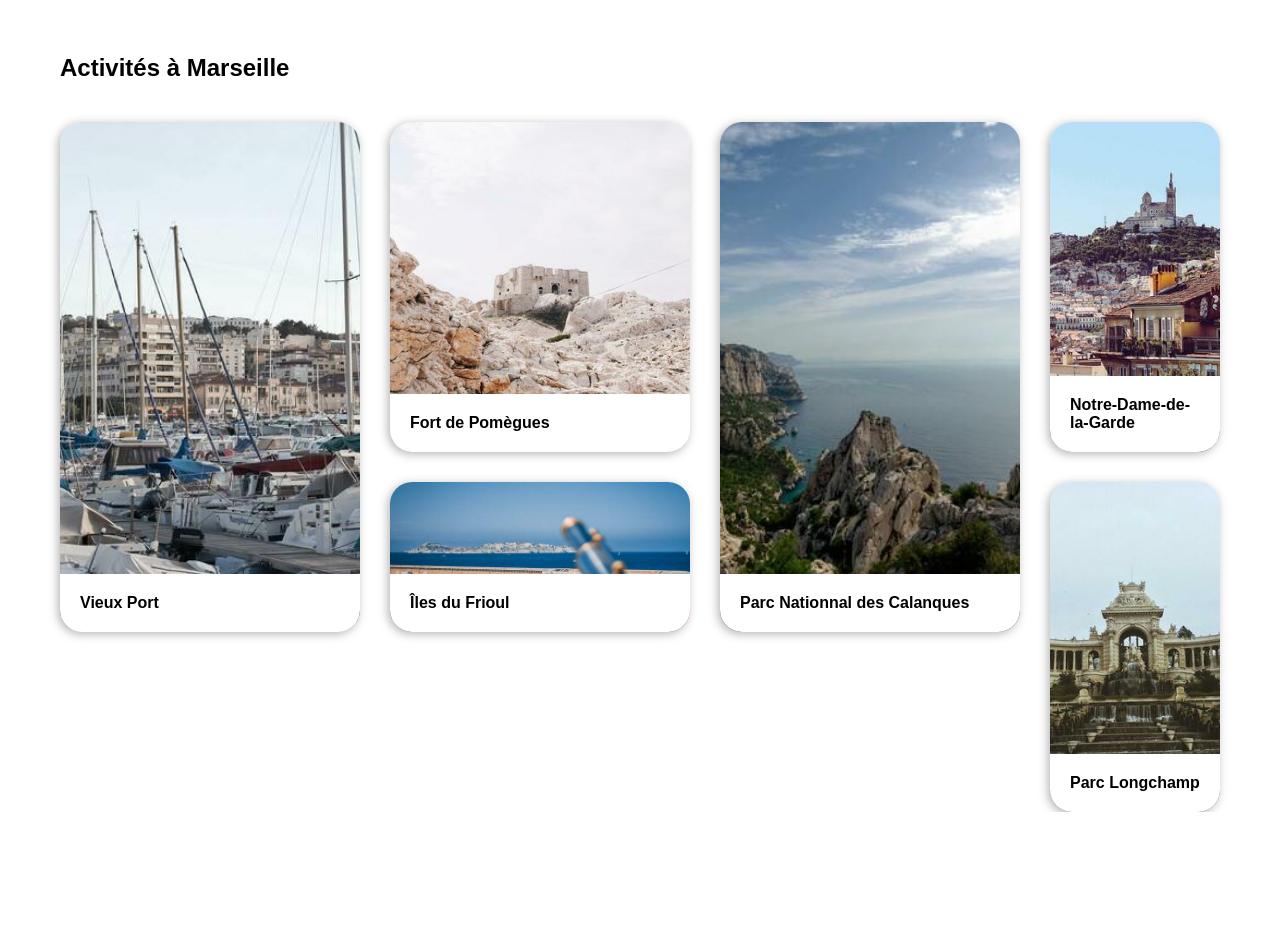
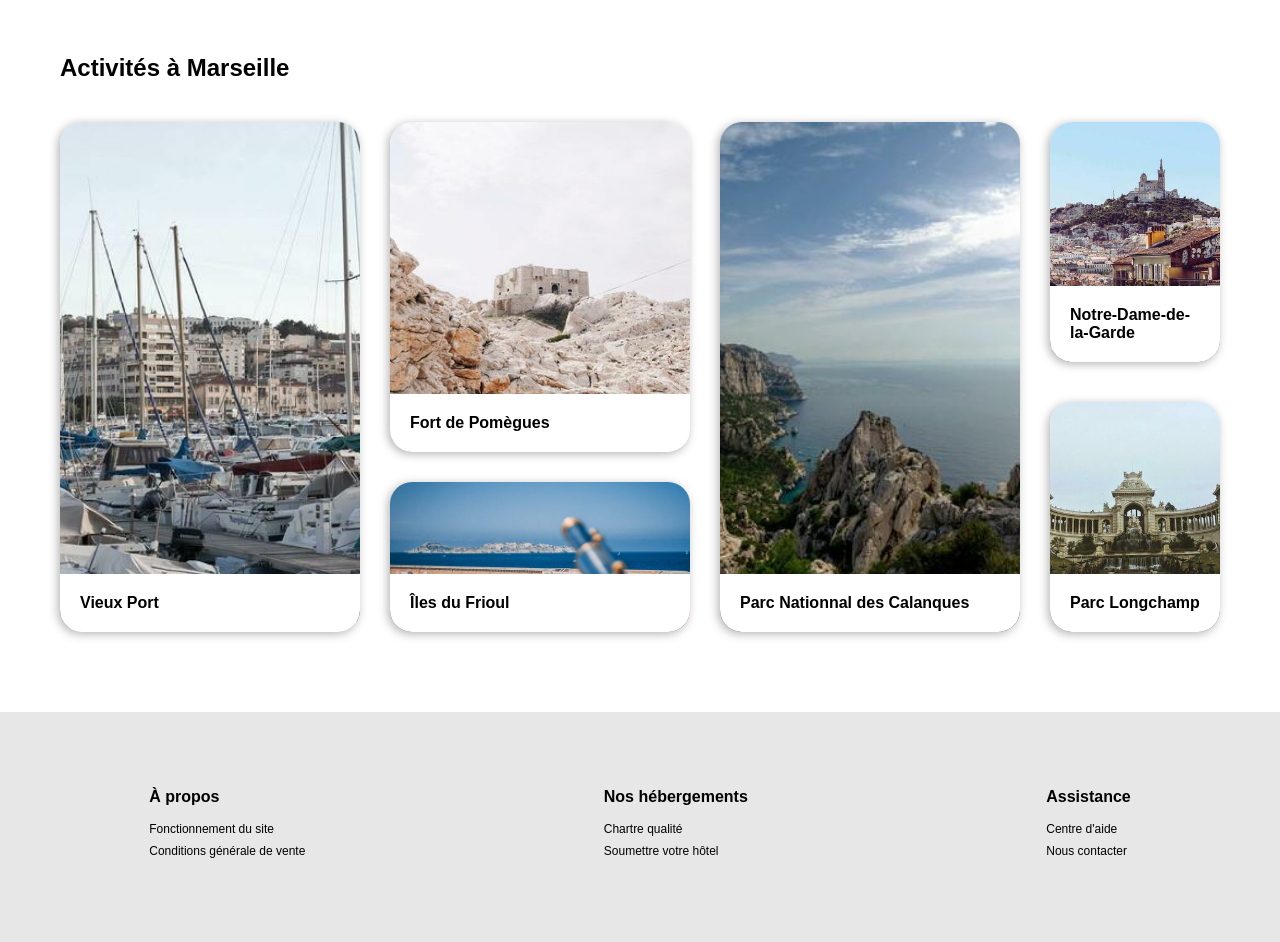
Before and after one commit to Laura-ddr/Reservia, a plain HTML site: page index.html in a window 1280 px wide. Shown: the part 1120-2062 px from the top of the page. Before the commit the page ends 1932 px from the top, so only its background shows below. Drawn offline with Linux system fonts and the light colour scheme.

Commit message:
page web terminé reste le mode responsive

```diff
--- a/index.html
+++ b/index.html
@@ -15,8 +15,8 @@
         <div class="logo"><img src="images/logo/Reservia@3x.png" alt="logo réservia"></div>
         <nav class="menu">
           <ul>
-           <li><a class="link1"href="#">Hébergements</a></li>
-           <li><a class="link1" href="#">Activités</a></li>
+           <li><a class="link1"href="#hebergement">Hébergements</a></li>
+           <li><a class="link1" href="#activite">Activités</a></li>
            <li><a class="link-blue"href="#">S'inscrire</a></li>
           </ul>
         </nav>
@@ -73,7 +73,7 @@
         </div>
       </li>
 
-      <li class="choose">
+      <li class="choose2">
 
         <div class="icon">
           <i class="fas fa-dog"></i>
@@ -98,7 +98,7 @@
 
     <section class="contenair two">
 <div class="title-hebergement">
-        <h1>Hébergement à Marseille</h1>
+        <h1 id="hebergement">Hébergement à Marseille</h1>
 </div>
 
       <div class="bloc-articles">
@@ -280,7 +280,7 @@
 
 
 <section class="section">
-<h1>Activités à Marseille</h1>
+<h1 id="activite">Activités à Marseille</h1>
 </section>
 <div class="grid-activity one">
 
@@ -325,38 +325,32 @@
 
 
 
+<!-- ///////////////////////////////////////////  FOOTER  /////////////////////////////////////////// -->
 
 
-
-
-
-
-<!-- ///////////////////////////////////////////  FOOTER  /////////////////////////////////////////// -->
-
-<!--
 <footer>
   <div class="bloc-footer">
     <div class="about">
-      <h1>À propos</h1>
+      <h2>À propos</h2>
       <p>Fonctionnement du site</p>
       <p>Conditions générale de vente</p>
     </div>
 
-    <div class="hebergement">
-      <h1>Nos hébergements</h1>
+    <div class="about">
+      <h2>Nos hébergements</h2>
       <p>Chartre qualité</p>
       <p>Soumettre votre hôtel</p>
     </div>
 
-    <div class="contact">
-      <h1>Assistance</h1>
+    <div class="about">
+      <h2>Assistance</h2>
       <p>Centre d'aide</p>
       <p>Nous contacter</p>
     </div>
 
   </div>
 
-</footer> -->
+</footer>
 
 
   </body>
--- a/style.css
+++ b/style.css
@@ -77,8 +77,6 @@ p {
   display: grid;
   grid-row: 3;
 }
-
-
 
 /*///////////////////////////////////////////  HEADER  ///////////////////////////////////////////*/
 
@@ -239,6 +237,14 @@ button.btn {
   display: flex;
   cursor: pointer;
   margin-right: 20px;
+  border: solid 1px var(--light-grey);
+  border-radius: 50px;
+}
+
+.choose2 {
+  list-style: none;
+  display: flex;
+  cursor: pointer;
   border: solid 1px var(--light-grey);
   border-radius: 50px;
 }
@@ -530,6 +536,7 @@ i.fas.fa-chart-line {
   grid-row-start: auto;
   grid-auto-rows: 150px;
   grid-auto-flow: row dense;
+  grid-auto-flow: column;
 }
 
 .item{
@@ -539,7 +546,6 @@ i.fas.fa-chart-line {
   flex-direction: column;
   justify-content: flex-end;
   box-sizing: border-box;
-  color: #fff;
   color: #fff;
   background: url("images/activites/4_small/reno-laithienne-QUgJhdY5Fyk-unsplash.jpg");
   background-size: cover;
@@ -568,9 +574,12 @@ i.fas.fa-chart-line {
 }
 .item--small {
   grid-row: 1 / span 2;
+  height: 240px;
 }
 .item--small2 {
-  grid-row: 5 / 3;
+  grid-row: 4 / 3;
+  height: 230px;
+  margin-top: -80px;
 }
 .item--medium {
   grid-row: 1 / span 2;
@@ -592,3 +601,29 @@ i.fas.fa-chart-line {
   background: #fff;
   color: #000;
 }
+
+/*///////////////////////////////////////////  ACTIVITE ///////////////////////////////////////////*/
+
+footer {
+  margin-top: 40px;
+  margin-left: -60px;
+  margin-right: -60px;
+  display: grid;
+  grid-column: 1 / span 2;
+}
+.bloc-footer {
+  align-items: center;
+  background-color: var(--grey);
+  display: flex;
+  justify-content: space-around;
+  width: 100%;
+  height: 230px;
+}
+
+.about h2 {
+  padding-bottom: 16px;
+}
+
+.about p {
+  padding-bottom: 8px;
+}
```
